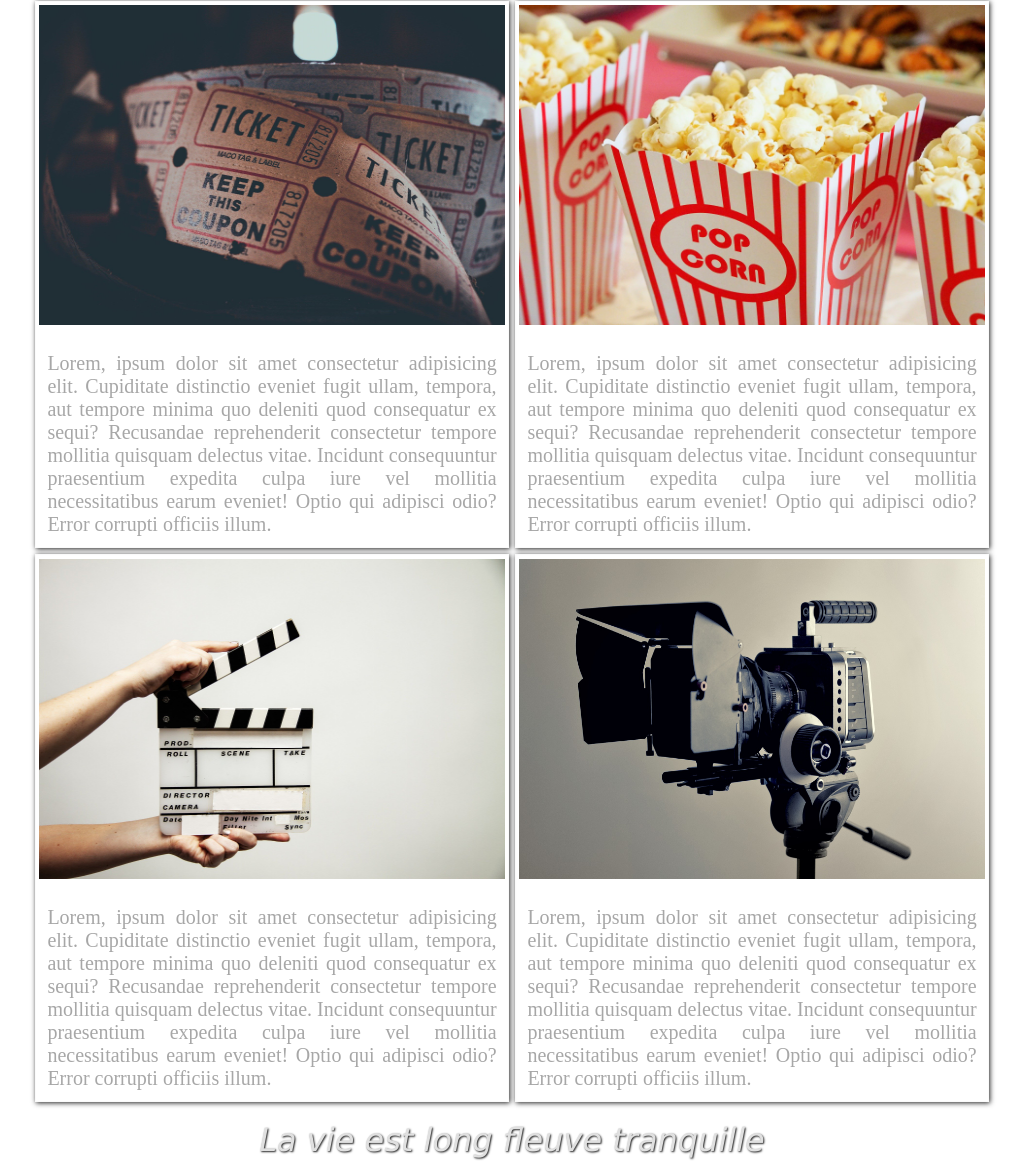
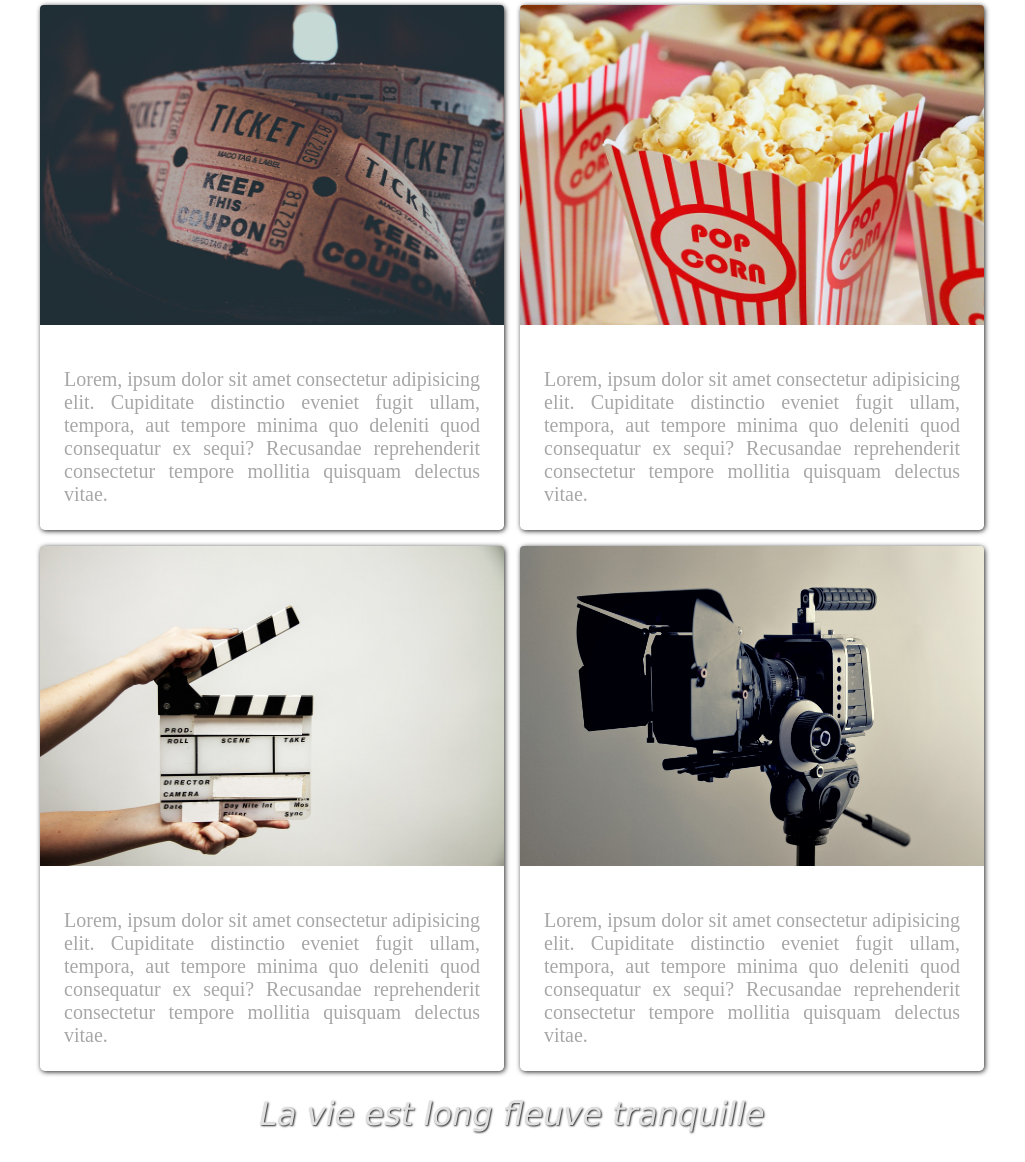
Before and after one commit to ron2cuba/PFILM, a website: page maquettes/index.html in a window 1280 px wide. Shown: the part 1020-2182 px from the top of the page, without its empty margins (128-1153 px from the left). Drawn offline with nearby package versions, Linux system fonts and the light colour scheme; files that its build step writes are made by us from their sources; grey boxes are pictures that could not be loaded; files whose address does not match are found by name.

Commit message:
style: cards ready

```diff
--- a/maquettes/index.html
+++ b/maquettes/index.html
@@ -47,7 +47,7 @@
                     </div>
                     <div class="card-text">
                         <i class="fa-solid fa-calendar-days"></i>
-                        <p class="text">Lorem, ipsum dolor sit amet consectetur adipisicing elit. Cupiditate distinctio eveniet fugit ullam, tempora, aut tempore minima quo deleniti quod consequatur ex sequi? Recusandae reprehenderit consectetur tempore mollitia quisquam delectus vitae. Incidunt consequuntur praesentium expedita culpa iure vel mollitia necessitatibus earum eveniet! Optio qui adipisci odio? Error corrupti officiis illum.</p>
+                        <p class="text">Lorem, ipsum dolor sit amet consectetur adipisicing elit. Cupiditate distinctio eveniet fugit ullam, tempora, aut tempore minima quo deleniti quod consequatur ex sequi? Recusandae reprehenderit consectetur tempore mollitia quisquam delectus vitae.</p>
                     </div>
                 </div>
                 <div class="card">
@@ -56,7 +56,7 @@
                     </div>
                     <div class="card-text">
                         <i class="fa-solid fa-film"></i>
-                        <p class="text">Lorem, ipsum dolor sit amet consectetur adipisicing elit. Cupiditate distinctio eveniet fugit ullam, tempora, aut tempore minima quo deleniti quod consequatur ex sequi? Recusandae reprehenderit consectetur tempore mollitia quisquam delectus vitae. Incidunt consequuntur praesentium expedita culpa iure vel mollitia necessitatibus earum eveniet! Optio qui adipisci odio? Error corrupti officiis illum.</p>
+                        <p class="text">Lorem, ipsum dolor sit amet consectetur adipisicing elit. Cupiditate distinctio eveniet fugit ullam, tempora, aut tempore minima quo deleniti quod consequatur ex sequi? Recusandae reprehenderit consectetur tempore mollitia quisquam delectus vitae.</p>
                     </div>
                 </div>
             </div><!-- /grid-1 -->
@@ -67,7 +67,7 @@
                     </div>
                     <div class="card-text">
                         <i class="fa-solid fa-user"></i>
-                        <p class="text">Lorem, ipsum dolor sit amet consectetur adipisicing elit. Cupiditate distinctio eveniet fugit ullam, tempora, aut tempore minima quo deleniti quod consequatur ex sequi? Recusandae reprehenderit consectetur tempore mollitia quisquam delectus vitae. Incidunt consequuntur praesentium expedita culpa iure vel mollitia necessitatibus earum eveniet! Optio qui adipisci odio? Error corrupti officiis illum.</p>
+                        <p class="text">Lorem, ipsum dolor sit amet consectetur adipisicing elit. Cupiditate distinctio eveniet fugit ullam, tempora, aut tempore minima quo deleniti quod consequatur ex sequi? Recusandae reprehenderit consectetur tempore mollitia quisquam delectus vitae.</p>
                     </div>
                 </div>
                 <div class="card">
@@ -76,7 +76,7 @@
                     </div>
                     <div class="card-text">
                         <i class="fa-brands fa-instagram"></i>
-                        <p class="text">Lorem, ipsum dolor sit amet consectetur adipisicing elit. Cupiditate distinctio eveniet fugit ullam, tempora, aut tempore minima quo deleniti quod consequatur ex sequi? Recusandae reprehenderit consectetur tempore mollitia quisquam delectus vitae. Incidunt consequuntur praesentium expedita culpa iure vel mollitia necessitatibus earum eveniet! Optio qui adipisci odio? Error corrupti officiis illum.</p>
+                        <p class="text">Lorem, ipsum dolor sit amet consectetur adipisicing elit. Cupiditate distinctio eveniet fugit ullam, tempora, aut tempore minima quo deleniti quod consequatur ex sequi? Recusandae reprehenderit consectetur tempore mollitia quisquam delectus vitae.</p>
                     </div>
                 </div>
             </div><!-- /grid-2 -->
--- a/maquettes/style.scss
+++ b/maquettes/style.scss
@@ -166,41 +166,30 @@ section {
         .grid-1, .grid-2 {
             display: grid;
             grid-template-columns: repeat(2, 1fr);
+            align-items: center;
+            justify-items: center;
             .card{
-                border: 1px solid $fa;
+                margin: 0.5rem;
                 box-shadow: $shadow;
-                margin: 0.2rem;
-                padding: 0.2rem;
+                border-radius: .3rem;
+                max-width: 30rem;
                 .card-img{
                     img{
-                        width:100%;
+                        border-top-left-radius: calc(0.3rem - 1px);
+                        border-top-right-radius: calc(0.3rem - 1px);
+                        width: 100%;
                         height: 20rem;
                     }
                 }
                 .card-text{
-                    padding: 0.5rem;
+                    flex: 1 1 auto;
+                    padding: 1.5rem;
                     .text{
                         font-size: 1.25rem;
                         text-align: justify;
                     }
                 }
             }
-            // .calendar, .film, .user, .insta{
-            //     background-size: cover;
-            //     box-shadow: $shadow;
-            //     margin: 1rem;
-            //     padding: 0.5rem;
-            //     border-radius: .25rem;
-            //     opacity: .75;
-            //     background-repeat: no-repeat;
-            //     text-shadow: 1px 1px 2px $black;
-            //     color: $link;
-            //     p{
-            //         margin-left: .5rem;
-            //         font-size: 1rem;
-            //         text-align: justify;
-            //     }
-            // }
         }
 
     }
```
